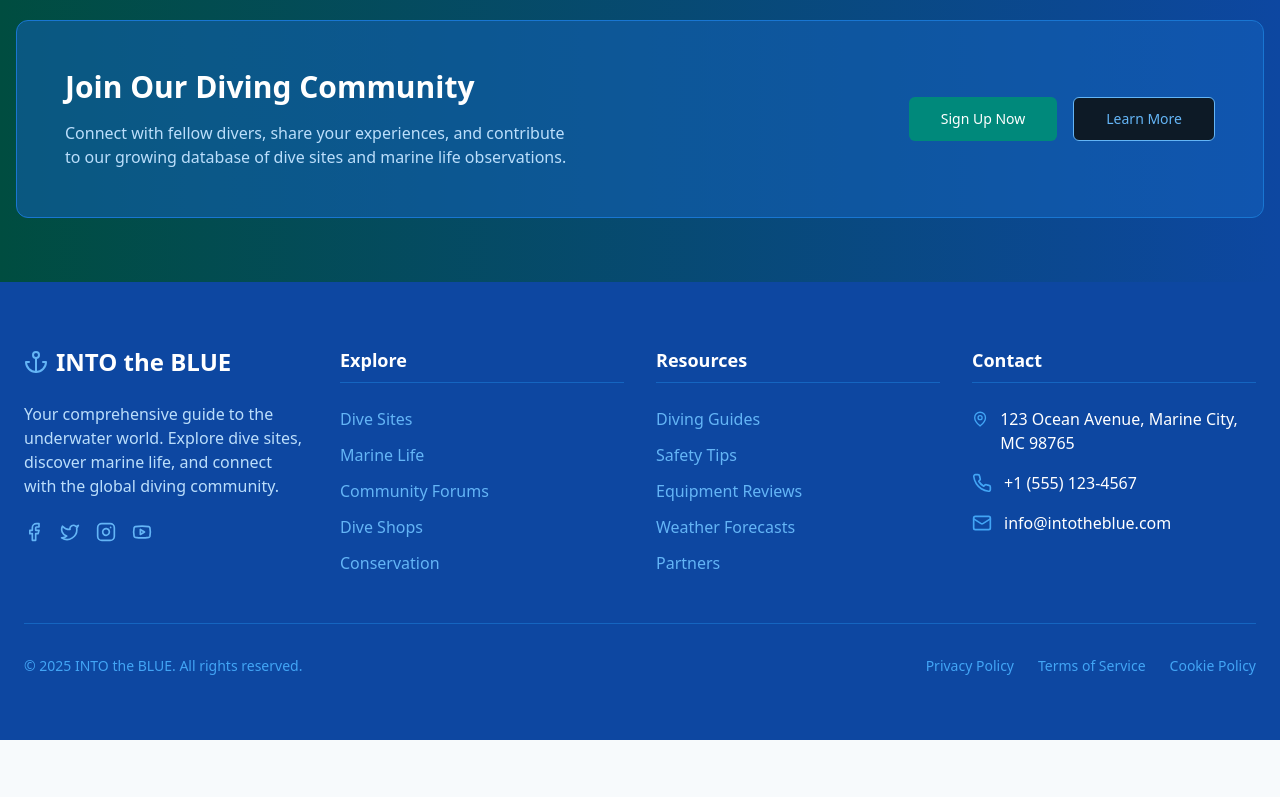
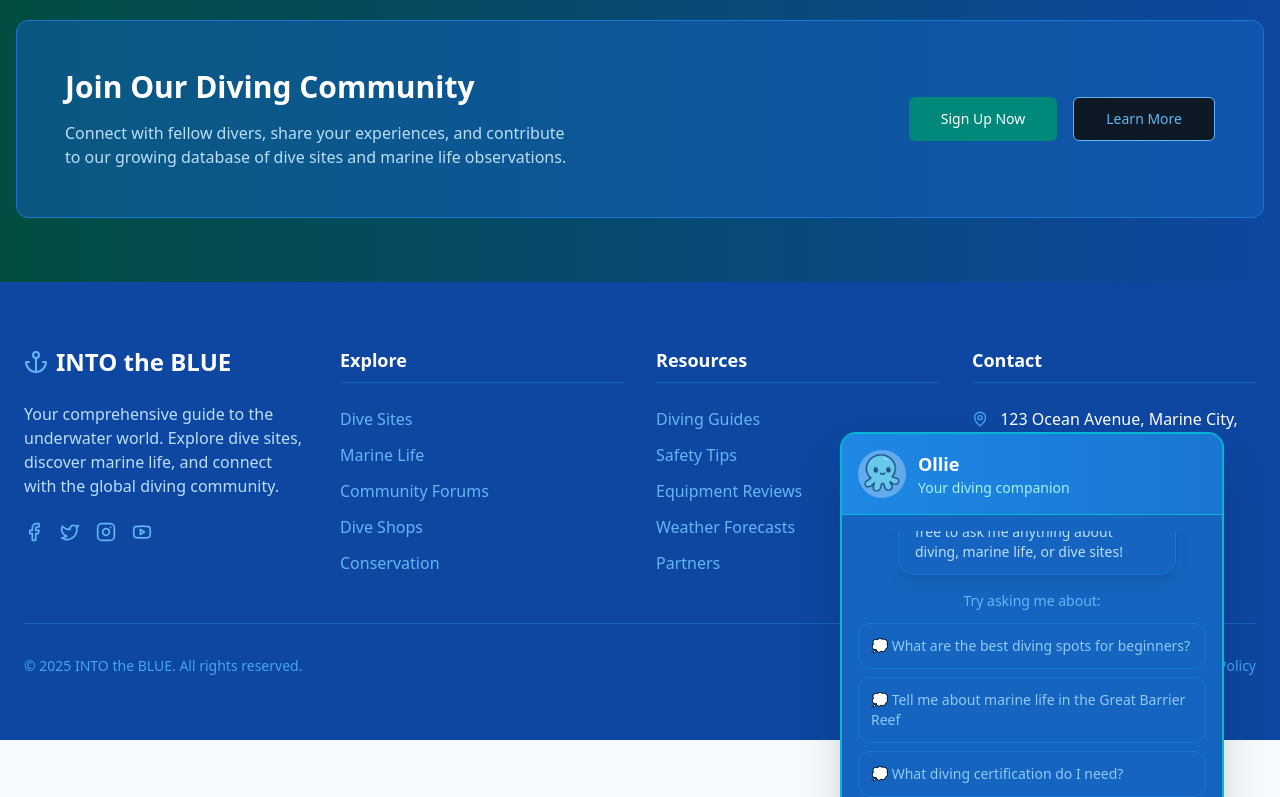
Before and after one commit to Janet-jiangting/dive-intel-nexus, a React (Vite) app: page / in a window 1280 px wide. Shown: the part 2000-2797 px from the top of the page. Before the commit the page ends 2740 px from the top, so only its background shows below. Built offline with nearby package versions, Linux system fonts and the light colour scheme; no server answers; the database is empty.

Commit message:
Add draggable functionality to chatbot
Make the chatbot draggable to allow users to move it around the screen.

```diff
--- a/package.json
+++ b/package.json
@@ -53,6 +53,7 @@
     "react": "^18.3.1",
     "react-day-picker": "^8.10.1",
     "react-dom": "^18.3.1",
+    "react-draggable": "^4.4.6",
     "react-hook-form": "^7.53.0",
     "react-resizable-panels": "^2.1.3",
     "react-router-dom": "^6.26.2",
--- a/src/components/ChatAssistant.tsx
+++ b/src/components/ChatAssistant.tsx
@@ -1,5 +1,6 @@
 
 import React, { useState, useRef, useEffect } from 'react';
+import Draggable from 'react-draggable';
 import { Button } from '@/components/ui/button';
 import { Input } from '@/components/ui/input';
 import { ScrollArea } from '@/components/ui/scroll-area';
@@ -107,10 +108,27 @@ const ChatAssistant = () => {
     handleSendMessage(question);
   };
 
+  // Set a default position for the draggable chat (bottom right, as before)
+  const defaultPosition = { x: window.innerWidth - 440, y: window.innerHeight - 650 };
+
   return (
-    <div className="fixed bottom-6 right-6 w-96 h-[600px] bg-ocean-800 border-2 border-cyan-500 rounded-2xl shadow-2xl flex flex-col overflow-hidden z-50">
+    <Draggable
+      handle=".chat-header-drag-handle"
+      defaultPosition={defaultPosition}
+      bounds="body"
+    >
+      <div
+        className="z-50 w-96 h-[600px] bg-ocean-800 border-2 border-cyan-500 rounded-2xl shadow-2xl flex flex-col overflow-hidden"
+        style={{
+          position: 'absolute', // use absolute so Draggable can control position
+          bottom: undefined,
+          right: undefined,
+        }}
+      >
+        {/* Add drag handle class to ChatHeader */}
+        <div className="chat-header-drag-handle cursor-move select-none">
           <ChatHeader />
-
+        </div>
         {/* Messages Area */}
         <ScrollArea className="flex-1 p-4">
           <div className="space-y-4">
@@ -120,7 +138,6 @@ const ChatAssistant = () => {
             {isLoading && (
               <div className="flex justify-start">
                 <div className="w-8 h-8 flex items-center justify-center mr-2 mt-1">
-                {/* Show octopus for typing - reuse octopus avatar */}
                   <img
                     src="/lovable-uploads/37109d82-72ca-42ab-82e2-b91042823a05.png"
                     alt="Cute Octopus"
@@ -174,6 +191,7 @@ const ChatAssistant = () => {
           </form>
         </div>
       </div>
+    </Draggable>
   );
 };
 
```
Also changed, not shown: 1 other file (tests, documents, lock files or other folders). Lines whose indentation alone changed are shown as unchanged.
